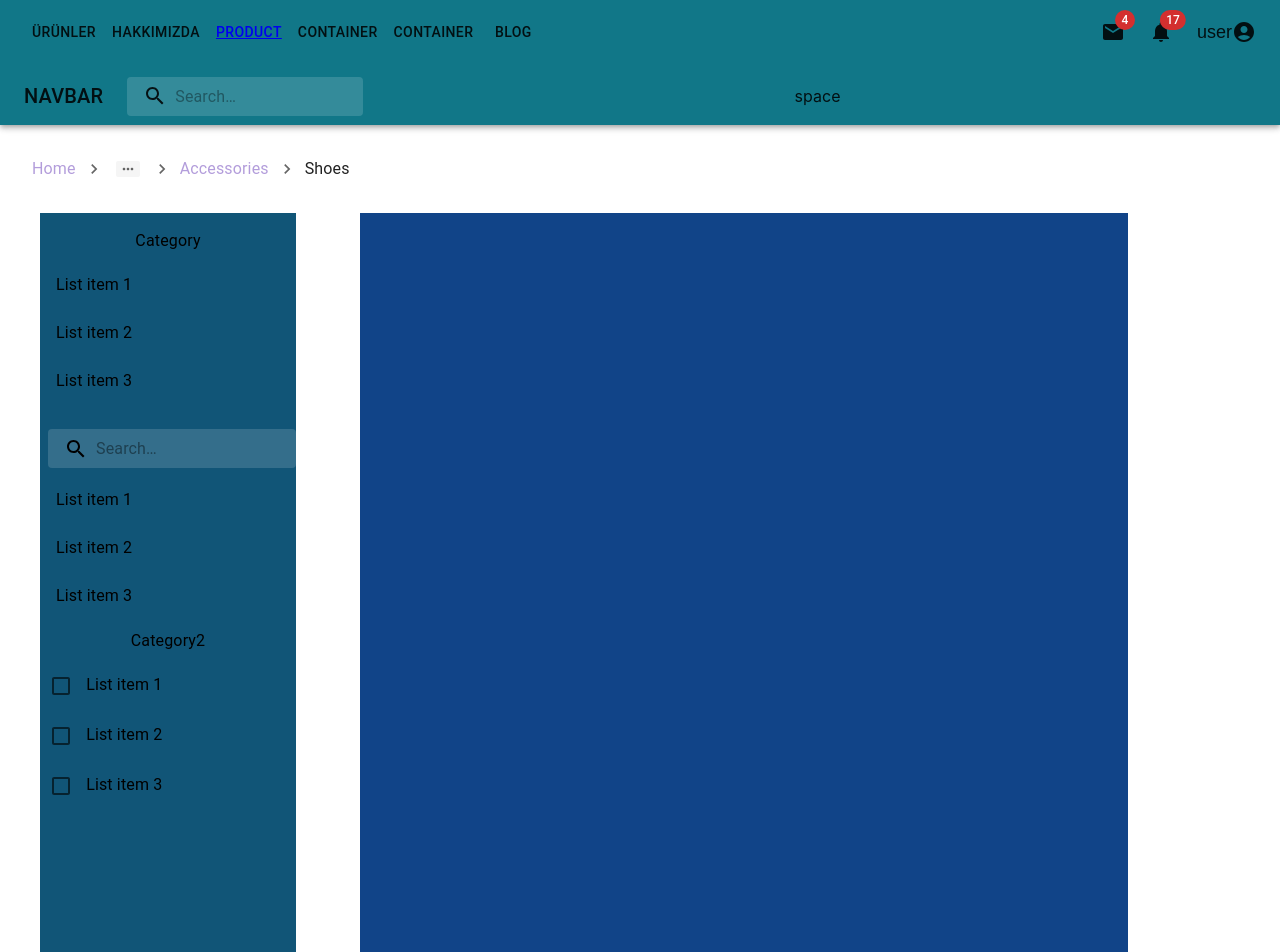
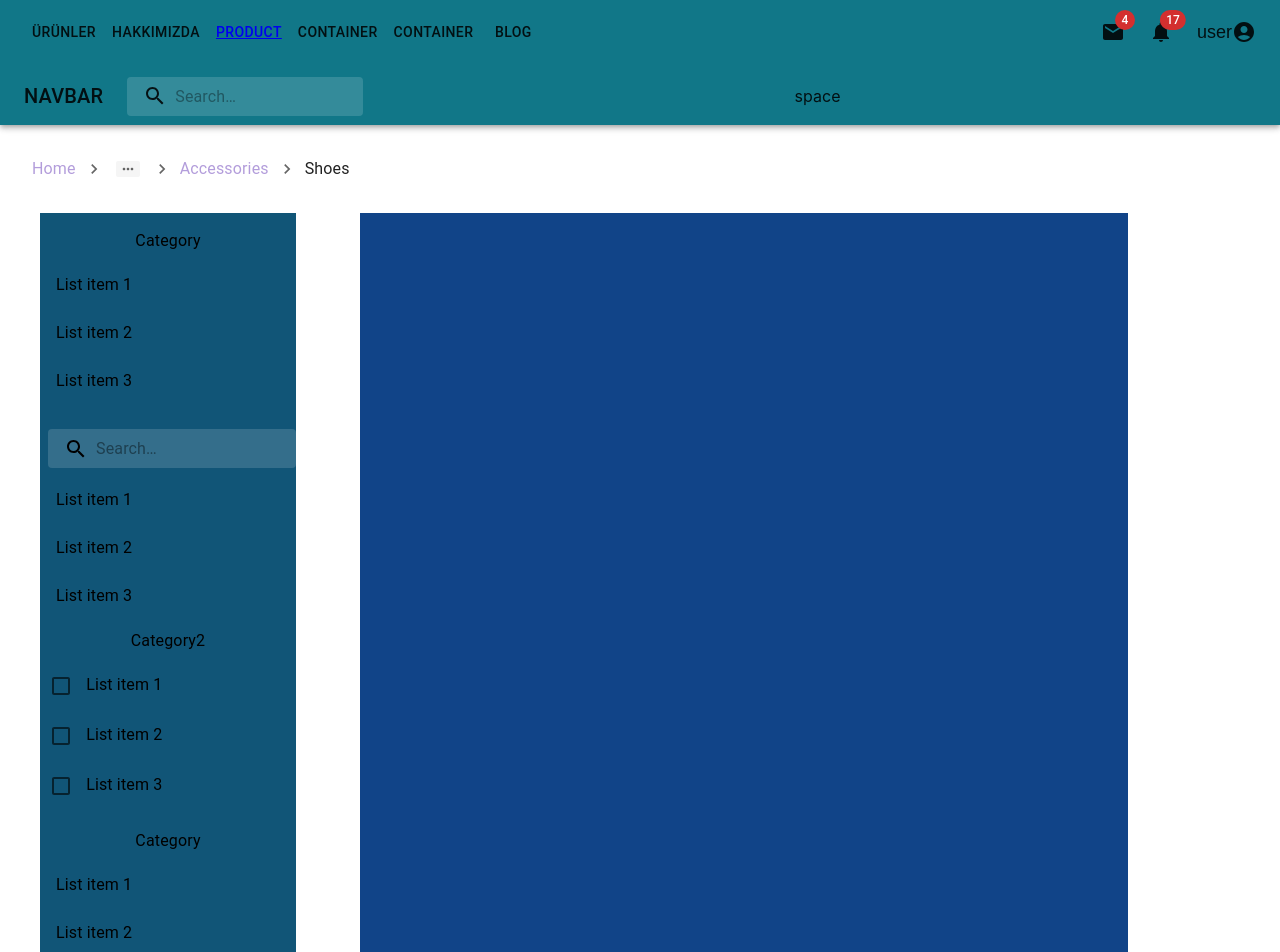
Before and after one commit to aslanvedat/web-sitesi, a React (Create React App) app: page /products in a window 1280 px wide. Shown: the top 952 px of the page. Built offline with nearby package versions, Linux system fonts and the light colour scheme.

Commit message:
products soldaki search bar duzenlendi

```diff
--- a/src/components/products/Products.js
+++ b/src/components/products/Products.js
@@ -13,7 +13,7 @@ export const Products = () => {
         <Box >
             <Box sx={{ width: "85vw", height: "102vh", display: "flex", justifyContent: "space-between", marginX: "5vh" }} >
 
-                <Box sx={{ width: "20vw", height: "100vh", bgcolor: "#157" }}>
+                <Box sx={{ width: "20vw", height: "100vh", bgcolor: "#157", overflowY: "scroll" }}>
 
                     {/* <Stack sx={{ height: "20vh", alignItems: "center", p: "1vh", columns: "1", rowHeight: "2vh" }}  >
 
@@ -21,6 +21,11 @@ export const Products = () => {
                     <ProductsLeftBox1 />
                     <ProductsLeftBox2 />
                     <ProductsLeftBox3 />
+                    <ProductsLeftBox1 />
+                    <ProductsLeftBox1 />
+                    <ProductsLeftBox1 />
+                    <ProductsLeftBox1 />
+
 
                 </Box>
 
--- a/src/components/products/ProductsLeftBox2.js
+++ b/src/components/products/ProductsLeftBox2.js
@@ -4,6 +4,8 @@ import { styled, alpha } from '@mui/material/styles';
 import IconButton from '@mui/material/IconButton';
 import SearchIcon from '@mui/icons-material/Search';
 
+
+//search bar mui resmi web sitesinden alindi
 const Search = styled('div')(({ theme }) => ({
     position: 'relative',
     borderRadius: theme.shape.borderRadius,
```
